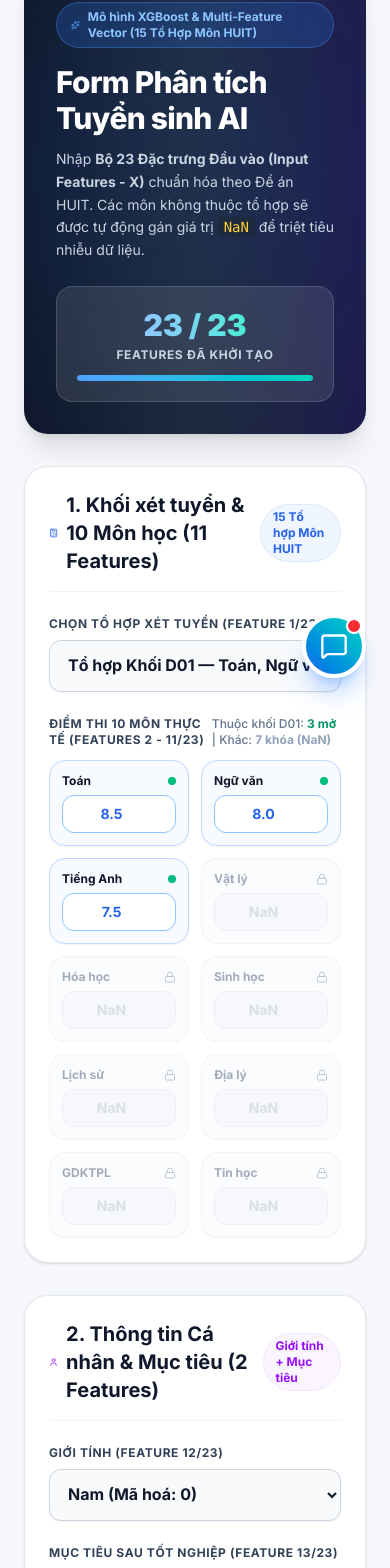
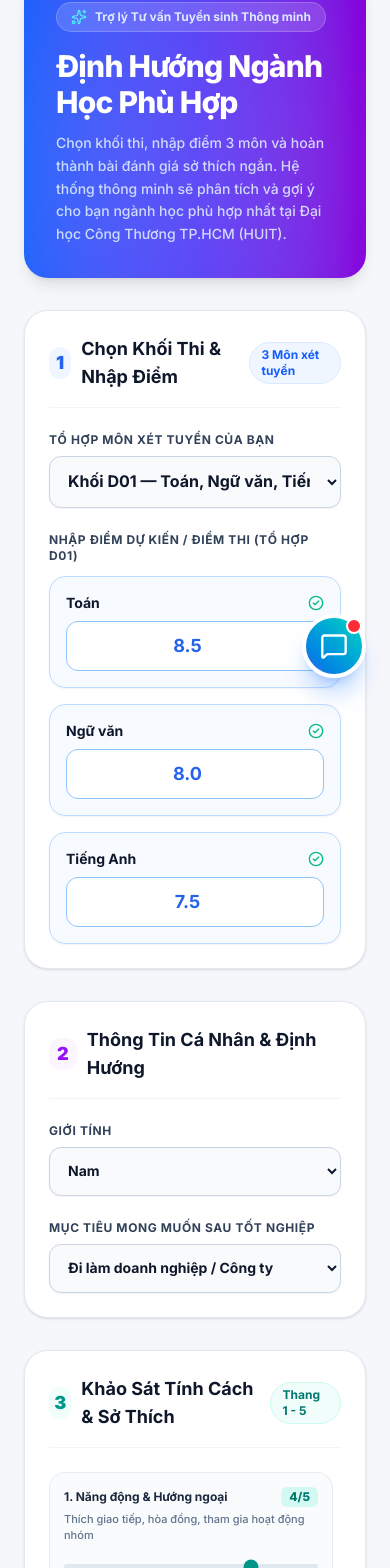
Before and after one commit to nguyenanhquan060205-lab/Thesis-EduTalk, a Next.js app in the folder web/: page /predict in a window 390 px wide. Shown: the part 142-1710 px from the top of the page. Built offline with nearby package versions, Linux system fonts and the light colour scheme.

Commit message:
fix(web): overhaul UX score input (show only 3 active subjects) and clean up dev jargon across UI

```diff
--- a/web/src/app/predict/page.tsx
+++ b/web/src/app/predict/page.tsx
@@ -3,69 +3,54 @@
 import { useState } from "react";
 import { useRouter } from "next/navigation";
 import { motion } from "framer-motion";
-import { BrainCircuit, Calculator, User, Target, Cpu, CheckCircle2, Lock, Sparkles, Sliders } from "lucide-react";
+import { BrainCircuit, Calculator, User, Target, Sparkles, Sliders, CheckCircle2, ArrowRight } from "lucide-react";
 
 // 15 Tổ hợp môn xét tuyển chuẩn HUIT
-const BLOCKS: Record<string, { subjects: string[]; name: string }> = {
-  "A00": { subjects: ["Toan", "Ly", "Hoa"], name: "Toán, Vật lý, Hóa học" },
-  "A01": { subjects: ["Toan", "Ly", "Anh"], name: "Toán, Vật lý, Tiếng Anh" },
-  "B00": { subjects: ["Toan", "Hoa", "Sinh"], name: "Toán, Hóa học, Sinh học" },
-  "B08": { subjects: ["Toan", "Sinh", "Anh"], name: "Toán, Sinh học, Tiếng Anh" },
-  "C00": { subjects: ["Van", "Su", "Dia"], name: "Ngữ văn, Lịch sử, Địa lý" },
-  "C01": { subjects: ["Van", "Toan", "Ly"], name: "Ngữ văn, Toán, Vật lý" },
-  "C02": { subjects: ["Van", "Toan", "Hoa"], name: "Ngữ văn, Toán, Hóa học" },
-  "C03": { subjects: ["Van", "Toan", "Su"], name: "Ngữ văn, Toán, Lịch sử" },
-  "D01": { subjects: ["Toan", "Van", "Anh"], name: "Toán, Ngữ văn, Tiếng Anh" },
-  "D07": { subjects: ["Toan", "Hoa", "Anh"], name: "Toán, Hóa học, Tiếng Anh" },
-  "D09": { subjects: ["Toan", "Su", "Anh"], name: "Toán, Lịch sử, Tiếng Anh" },
-  "D14": { subjects: ["Van", "Su", "Anh"], name: "Ngữ văn, Lịch sử, Tiếng Anh" },
-  "D15": { subjects: ["Van", "Su", "Anh"], name: "Ngữ văn, Lịch sử, Tiếng Anh" },
-  "X01": { subjects: ["Toan", "Van", "GD"], name: "Toán, Ngữ văn, GDKTPL" },
-  "X26": { subjects: ["Toan", "Tin", "Anh"], name: "Toán, Tin học, Tiếng Anh" },
+const BLOCKS: Record<string, { subjects: { id: string; label: string }[]; name: string }> = {
+  "A00": { subjects: [{ id: "Toan", label: "Toán" }, { id: "Ly", label: "Vật lý" }, { id: "Hoa", label: "Hóa học" }], name: "Toán, Vật lý, Hóa học" },
+  "A01": { subjects: [{ id: "Toan", label: "Toán" }, { id: "Ly", label: "Vật lý" }, { id: "Anh", label: "Tiếng Anh" }], name: "Toán, Vật lý, Tiếng Anh" },
+  "B00": { subjects: [{ id: "Toan", label: "Toán" }, { id: "Hoa", label: "Hóa học" }, { id: "Sinh", label: "Sinh học" }], name: "Toán, Hóa học, Sinh học" },
+  "B08": { subjects: [{ id: "Toan", label: "Toán" }, { id: "Sinh", label: "Sinh học" }, { id: "Anh", label: "Tiếng Anh" }], name: "Toán, Sinh học, Tiếng Anh" },
+  "C00": { subjects: [{ id: "Van", label: "Ngữ văn" }, { id: "Su", label: "Lịch sử" }, { id: "Dia", label: "Địa lý" }], name: "Ngữ văn, Lịch sử, Địa lý" },
+  "C01": { subjects: [{ id: "Van", label: "Ngữ văn" }, { id: "Toan", label: "Toán" }, { id: "Ly", label: "Vật lý" }], name: "Ngữ văn, Toán, Vật lý" },
+  "C02": { subjects: [{ id: "Van", label: "Ngữ văn" }, { id: "Toan", label: "Toán" }, { id: "Hoa", label: "Hóa học" }], name: "Ngữ văn, Toán, Hóa học" },
+  "C03": { subjects: [{ id: "Van", label: "Ngữ văn" }, { id: "Toan", label: "Toán" }, { id: "Su", label: "Lịch sử" }], name: "Ngữ văn, Toán, Lịch sử" },
+  "D01": { subjects: [{ id: "Toan", label: "Toán" }, { id: "Van", label: "Ngữ văn" }, { id: "Anh", label: "Tiếng Anh" }], name: "Toán, Ngữ văn, Tiếng Anh" },
+  "D07": { subjects: [{ id: "Toan", label: "Toán" }, { id: "Hoa", label: "Hóa học" }, { id: "Anh", label: "Tiếng Anh" }], name: "Toán, Hóa học, Tiếng Anh" },
+  "D09": { subjects: [{ id: "Toan", label: "Toán" }, { id: "Su", label: "Lịch sử" }, { id: "Anh", label: "Tiếng Anh" }], name: "Toán, Lịch sử, Tiếng Anh" },
+  "D14": { subjects: [{ id: "Van", label: "Ngữ văn" }, { id: "Su", label: "Lịch sử" }, { id: "Anh", label: "Tiếng Anh" }], name: "Ngữ văn, Lịch sử, Tiếng Anh" },
+  "D15": { subjects: [{ id: "Van", label: "Ngữ văn" }, { id: "Su", label: "Lịch sử" }, { id: "Anh", label: "Tiếng Anh" }], name: "Ngữ văn, Lịch sử, Tiếng Anh" },
+  "X01": { subjects: [{ id: "Toan", label: "Toán" }, { id: "Van", label: "Ngữ văn" }, { id: "GD", label: "GDKTPL" }], name: "Toán, Ngữ văn, GDKTPL" },
+  "X26": { subjects: [{ id: "Toan", label: "Toán" }, { id: "Tin", label: "Tin học" }, { id: "Anh", label: "Tiếng Anh" }], name: "Toán, Tin học, Tiếng Anh" },
 };
-
-// 10 Môn học thi tốt nghiệp HUIT
-const SUBJECTS = [
-  { id: "Toan", label: "Toán" },
-  { id: "Van", label: "Ngữ văn" },
-  { id: "Anh", label: "Tiếng Anh" },
-  { id: "Ly", label: "Vật lý" },
-  { id: "Hoa", label: "Hóa học" },
-  { id: "Sinh", label: "Sinh học" },
-  { id: "Su", label: "Lịch sử" },
-  { id: "Dia", label: "Địa lý" },
-  { id: "GD", label: "GDKTPL" },
-  { id: "Tin", label: "Tin học" }
-];
 
 // 10 Chỉ số Tính cách / Sở thích
 const TRAITS = [
-  { id: "nangdong", label: "Năng động & Hướng ngoại", desc: "Thích giao tiếp, hòa đồng" },
-  { id: "logic", label: "Tư duy Logic & Phân tích", desc: "Giỏi giải quyết vấn đề toán học" },
-  { id: "sangtao", label: "Sáng tạo & Thẩm mỹ", desc: "Thiết kế, vẽ, đồ họa" },
-  { id: "congnghe", label: "Đam mê Công nghệ & Số hóa", desc: "Thích máy tính, lập trình, gadget" },
-  { id: "xahoi", label: "Thích làm việc với Con người", desc: "Tư vấn, giảng dạy, nhân sự" },
-  { id: "tomo", label: "Tò mò & Thích khám phá", desc: "Tìm hiểu cơ chế hoạt động vạn vật" },
-  { id: "camthong", label: "Cảm thông & Thấu hiểu", desc: "Lắng nghe, tâm lý, chia sẻ" },
-  { id: "suckhoe", label: "Quan tâm Sức khỏe/Y tế", desc: "Sinh học, dược phẩm, dinh dưỡng" },
-  { id: "kinhdoanh", label: "Máu kinh doanh & Lãnh đạo", desc: "Quản lý, thương mại, tài chính" },
-  { id: "nghethuat", label: "Năng khiếu Nghệ thuật/Âm nhạc", desc: "Âm nhạc, diễn xuất, truyền thông" }
+  { id: "nangdong", label: "Năng động & Hướng ngoại", desc: "Thích giao tiếp, hòa đồng, tham gia hoạt động nhóm" },
+  { id: "logic", label: "Tư duy Logic & Phân tích", desc: "Thích giải quyết bài toán khó, tư duy hệ thống" },
+  { id: "sangtao", label: "Sáng tạo & Nghệ thuật", desc: "Đam mê thiết kế, tưởng tượng, ý tưởng mới" },
+  { id: "congnghe", label: "Đam mê Công nghệ & Máy tính", desc: "Yêu thích tìm hiểu phần mềm, lập trình, thiết bị công nghệ" },
+  { id: "xahoi", label: "Thích làm việc với Con người", desc: "Thích tư vấn, chăm sóc, chia sẻ kinh nghiệm" },
+  { id: "tomo", label: "Tò mò & Thích nghiên cứu", desc: "Thích khám phá nguyên lý hoạt động của vạn vật" },
+  { id: "camthong", label: "Cảm thông & Thấu hiểu", desc: "Lắng nghe, thấu hiểu cảm xúc của người khác" },
+  { id: "suckhoe", label: "Quan tâm Sức khỏe & Y sinh", desc: "Hứng thú với y tế, dinh dưỡng, sinh học" },
+  { id: "kinhdoanh", label: "Kinh doanh & Lãnh đạo", desc: "Muốn làm chủ, quản lý dự án, tài chính" },
+  { id: "nghethuat", label: "Năng khiếu Truyền thông & Âm nhạc", desc: "Yêu thích âm nhạc, truyền thông, sự kiện" }
 ];
 
 export default function PredictPage() {
   const router = useRouter();
 
-  // State 23 Input Features
-  const [block, setBlock] = useState<string>("D01"); // 1 feature: Mã tổ hợp
-  const [gender, setGender] = useState<number>(0); // 1 feature: Giới tính (0: Nam, 1: Nữ)
-  const [goal, setGoal] = useState<number>(1); // 1 feature: Mục tiêu sau tốt nghiệp (1..4)
+  const [block, setBlock] = useState<string>("D01");
+  const [gender, setGender] = useState<number>(0);
+  const [goal, setGoal] = useState<number>(1);
   const [scores, setScores] = useState<Record<string, string>>({
     Toan: "8.5", Van: "8.0", Anh: "7.5"
-  }); // 10 features: Điểm thi 10 môn
+  });
   const [traits, setTraits] = useState<Record<string, number>>({
     nangdong: 4, logic: 5, sangtao: 3, congnghe: 5, xahoi: 3,
     tomo: 4, camthong: 3, suckhoe: 2, kinhdoanh: 4, nghethuat: 2
-  }); // 10 features: Tính cách
+  });
 
   const [isPredicting, setIsPredicting] = useState(false);
 
@@ -75,150 +60,113 @@ export default function PredictPage() {
     const activeSubs = BLOCKS[newBlock]?.subjects || [];
     const newScores: Record<string, string> = {};
     activeSubs.forEach(sub => {
-      newScores[sub] = (Math.random() * 2 + 7.5).toFixed(1);
+      newScores[sub.id] = "8.0";
     });
     setScores(newScores);
   };
 
   const handlePredict = () => {
-    if (!block) return alert("Vui lòng chọn Tổ hợp khối thi!");
+    if (!block) return alert("Vui lòng chọn Tổ hợp xét tuyển!");
     setIsPredicting(true);
     setTimeout(() => {
       router.push("/result");
-    }, 1800);
+    }, 1500);
   };
 
-  const activeSubjectCount = (BLOCKS[block]?.subjects || []).length;
-  const totalConfiguredFeatures = 1 + 1 + 1 + 10 + 10; // 23 features
+  const currentSubjects = BLOCKS[block]?.subjects || [];
 
   return (
     <div className="space-y-8 animate-fade-in-up mt-4 max-w-7xl mx-auto pb-16">
 
-      {/* Top Banner Header */}
-      <div className="bg-gradient-to-r from-[#0F172A] via-[#1E293B] to-[#1E1B4B] rounded-3xl p-8 md:p-10 text-white relative overflow-hidden shadow-xl">
-        <div className="absolute right-0 top-0 w-[400px] h-[400px] bg-blue-500/10 blur-[100px] rounded-full pointer-events-none" />
+      {/* Friendly Header */}
+      <div className="bg-gradient-to-r from-blue-600 via-indigo-600 to-purple-700 rounded-3xl p-8 md:p-10 text-white relative overflow-hidden shadow-lg">
+        <div className="absolute right-0 top-0 w-[400px] h-[400px] bg-white/10 blur-[90px] rounded-full pointer-events-none" />
 
-        <div className="relative z-10 flex flex-col md:flex-row md:items-center justify-between gap-6">
-          <div>
-            <div className="inline-flex items-center gap-2 bg-blue-500/20 backdrop-blur-md px-3.5 py-1.5 rounded-full border border-blue-400/30 text-xs font-bold text-blue-300 mb-4">
-              <Sparkles className="w-3.5 h-3.5 text-blue-400" />
-              Mô hình XGBoost & Multi-Feature Vector (15 Tổ Hợp Môn HUIT)
+        <div className="relative z-10 max-w-3xl">
+          <div className="inline-flex items-center gap-2 bg-white/15 backdrop-blur-md px-3.5 py-1.5 rounded-full border border-white/20 text-xs font-bold text-blue-100 mb-4">
+            <Sparkles className="w-4 h-4 text-cyan-300" />
+            Trợ lý Tư vấn Tuyển sinh Thông minh
           </div>
           <h1 className="text-3xl md:text-4xl font-extrabold tracking-tight text-white mb-3">
-              Form Phân tích Tuyển sinh AI
+            Định Hướng Ngành Học Phù Hợp
           </h1>
-            <p className="text-slate-300 text-sm md:text-base font-normal max-w-2xl leading-relaxed">
-              Nhập <strong>Bộ 23 Đặc trưng Đầu vào (Input Features - X)</strong> chuẩn hóa theo Đề án HUIT. Các môn không thuộc tổ hợp sẽ được tự động gán giá trị <code className="bg-slate-800 px-1.5 py-0.5 rounded text-amber-300">NaN</code> để triệt tiêu nhiễu dữ liệu.
+          <p className="text-blue-100/90 text-sm md:text-base font-medium leading-relaxed">
+            Chọn khối thi, nhập điểm 3 môn và hoàn thành bài đánh giá sở thích ngắn. Hệ thống thông minh sẽ phân tích và gợi ý cho bạn ngành học phù hợp nhất tại Đại học Công Thương TP.HCM (HUIT).
           </p>
-          </div>
-
-          {/* 23 Features Badge Counter */}
-          <div className="bg-white/10 backdrop-blur-md border border-white/15 p-5 rounded-2xl flex flex-col items-center justify-center shrink-0 min-w-[180px]">
-            <div className="text-3xl font-black text-transparent bg-clip-text bg-gradient-to-r from-blue-300 to-teal-300">
-              {totalConfiguredFeatures} / 23
-            </div>
-            <div className="text-xs font-bold text-slate-300 uppercase tracking-wider mt-1">
-              Features Đã Khởi Tạo
-            </div>
-            <div className="w-full bg-white/20 h-1.5 rounded-full mt-3 overflow-hidden">
-              <div className="bg-gradient-to-r from-blue-400 to-teal-400 h-full w-full rounded-full animate-pulse" />
-            </div>
-          </div>
         </div>
       </div>
 
       <div className="grid lg:grid-cols-12 gap-8">
 
-        {/* Left Column: Academics & Personal Specs (7 Cols) */}
+        {/* Left Column: Subject Selection & Personal Info (7 Cols) */}
         <div className="lg:col-span-7 space-y-8">
 
-          {/* Section 1: Exam Block & 10 Subject Scores */}
+          {/* Section 1: Subject Block & 3 Subject Inputs */}
           <motion.div
             initial={{ opacity: 0, y: 15 }}
             animate={{ opacity: 1, y: 0 }}
             className="bg-white p-6 md:p-8 rounded-3xl border border-slate-200 shadow-sm space-y-6"
           >
             <div className="flex items-center justify-between border-b border-slate-100 pb-4">
-              <h2 className="text-xl font-bold flex items-center gap-2 text-slate-900">
-                <Calculator className="w-5 h-5 text-[#2563EB]" />
-                1. Khối xét tuyển & 10 Môn học (11 Features)
+              <h2 className="text-lg font-bold flex items-center gap-2.5 text-slate-900">
+                <div className="w-8 h-8 rounded-xl bg-blue-50 text-[#2563EB] flex items-center justify-center font-black">1</div>
+                Chọn Khối Thi & Nhập Điểm
               </h2>
-              <span className="text-xs font-bold bg-blue-50 text-[#2563EB] px-3 py-1 rounded-full border border-blue-100">
-                15 Tổ hợp Môn HUIT
+              <span className="text-xs font-bold text-blue-600 bg-blue-50 px-3 py-1 rounded-full border border-blue-100">
+                3 Môn xét tuyển
               </span>
             </div>
 
             {/* Block Select */}
             <div>
               <label className="block text-xs font-bold text-slate-700 uppercase tracking-wider mb-2">
-                Chọn Tổ hợp Xét tuyển (Feature 1/23)
+                Tổ hợp môn xét tuyển của bạn
               </label>
               <select
                 value={block}
                 onChange={handleBlockChange}
-                className="w-full bg-slate-50 border border-slate-300 rounded-xl p-3.5 text-slate-900 font-bold outline-none focus:border-[#2563EB] focus:ring-4 focus:ring-blue-500/10 transition cursor-pointer shadow-xs"
+                className="w-full bg-slate-50 border border-slate-300 rounded-xl p-3.5 text-slate-900 font-bold text-base outline-none focus:border-[#2563EB] focus:ring-4 focus:ring-blue-500/10 transition cursor-pointer shadow-xs"
               >
                 {Object.keys(BLOCKS).map(b => (
-                  <option key={b} value={b}>Tổ hợp Khối {b} — {BLOCKS[b].name}</option>
+                  <option key={b} value={b}>Khối {b} — {BLOCKS[b].name}</option>
                 ))}
               </select>
             </div>
 
-            {/* 10 Subject Grid */}
+            {/* ONLY 3 SUBJECT INPUTS (UX IMPROVEMENT) */}
             <div>
-              <div className="flex justify-between items-center mb-3">
-                <label className="text-xs font-bold text-slate-700 uppercase tracking-wider">
-                  Điểm thi 10 môn thực tế (Features 2 - 11/23)
+              <label className="block text-xs font-bold text-slate-700 uppercase tracking-wider mb-3">
+                Nhập điểm dự kiến / điểm thi (Tổ hợp {block})
               </label>
-                <span className="text-xs text-slate-500 font-medium">
-                  Thuộc khối {block}: <strong className="text-emerald-600 font-bold">{activeSubjectCount} mở</strong> | Khác: <strong className="text-slate-400 font-bold">{10 - activeSubjectCount} khóa (NaN)</strong>
-                </span>
-              </div>
 
-              <div className="grid grid-cols-2 sm:grid-cols-5 gap-3">
-                {SUBJECTS.map(sub => {
-                  const isActive = BLOCKS[block]?.subjects.includes(sub.id);
-                  return (
+              <div className="grid grid-cols-1 sm:grid-cols-3 gap-4">
+                {currentSubjects.map((sub) => (
                   <div
                     key={sub.id}
-                      className={`p-3 rounded-2xl border transition-all duration-200 ${
-                        isActive
-                          ? 'bg-blue-50/50 border-blue-200 shadow-xs'
-                          : 'bg-slate-50/80 border-slate-200/80 opacity-60'
-                      }`}
+                    className="p-4 rounded-2xl bg-blue-50/50 border border-blue-200 shadow-xs flex flex-col justify-between"
                   >
-                      <div className="flex justify-between items-center mb-1.5">
-                        <span className={`text-xs font-bold ${isActive ? 'text-slate-900' : 'text-slate-500'}`}>
-                          {sub.label}
-                        </span>
-                        {isActive ? (
-                          <span className="w-2 h-2 rounded-full bg-emerald-500"></span>
-                        ) : (
-                          <Lock className="w-3 h-3 text-slate-400" />
-                        )}
+                    <div className="flex justify-between items-center mb-2">
+                      <span className="text-sm font-bold text-slate-900">{sub.label}</span>
+                      <CheckCircle2 className="w-4 h-4 text-emerald-500" />
                     </div>
 
                     <input
                       type="number"
                       step="0.1"
-                        disabled={!isActive}
+                      min="0"
+                      max="10"
                       value={scores[sub.id] || ""}
                       onChange={(e) => setScores({...scores, [sub.id]: e.target.value})}
-                        className={`w-full text-center py-2 rounded-xl border text-sm font-mono font-bold outline-none transition ${
-                          isActive
-                            ? 'bg-white border-blue-300 text-[#2563EB] focus:ring-2 focus:ring-blue-500/20'
-                            : 'bg-slate-100 border-slate-200 text-slate-400 cursor-not-allowed'
-                        }`}
-                        placeholder="NaN"
+                      className="w-full text-center py-2.5 rounded-xl border border-blue-300 bg-white text-[#2563EB] font-bold text-lg outline-none focus:ring-4 focus:ring-blue-500/15 transition"
+                      placeholder="0.0"
                     />
                   </div>
-                  );
-                })}
+                ))}
               </div>
             </div>
           </motion.div>
 
-          {/* Section 2: Gender & Career Goal (2 Features) */}
+          {/* Section 2: Personal Info & Career Orientation */}
           <motion.div
             initial={{ opacity: 0, y: 15 }}
             animate={{ opacity: 1, y: 0 }}
@@ -226,43 +174,42 @@ export default function PredictPage() {
             className="bg-white p-6 md:p-8 rounded-3xl border border-slate-200 shadow-sm space-y-6"
           >
             <div className="flex items-center justify-between border-b border-slate-100 pb-4">
-              <h2 className="text-xl font-bold flex items-center gap-2 text-slate-900">
-                <User className="w-5 h-5 text-purple-600" />
-                2. Thông tin Cá nhân & Mục tiêu (2 Features)
+              <h2 className="text-lg font-bold flex items-center gap-2.5 text-slate-900">
+                <div className="w-8 h-8 rounded-xl bg-purple-50 text-purple-600 flex items-center justify-center font-black">2</div>
+                Thông Tin Cá Nhân & Định Hướng
               </h2>
-              <span className="text-xs font-bold bg-purple-50 text-purple-600 px-3 py-1 rounded-full border border-purple-100">
-                Giới tính + Mục tiêu
-              </span>
             </div>
 
             <div className="grid sm:grid-cols-2 gap-6">
+              {/* Gender */}
               <div>
                 <label className="block text-xs font-bold text-slate-700 uppercase tracking-wider mb-2">
-                  Giới tính (Feature 12/23)
+                  Giới tính
                 </label>
                 <select
                   value={gender}
                   onChange={(e) => setGender(Number(e.target.value))}
-                  className="w-full bg-slate-50 border border-slate-300 rounded-xl p-3.5 text-slate-900 font-bold outline-none focus:border-purple-500 focus:ring-4 focus:ring-purple-500/10 transition cursor-pointer shadow-xs"
+                  className="w-full bg-slate-50 border border-slate-300 rounded-xl p-3.5 text-slate-900 font-bold text-sm outline-none focus:border-purple-500 focus:ring-4 focus:ring-purple-500/10 transition cursor-pointer shadow-xs"
                 >
-                  <option value={0}>Nam (Mã hoá: 0)</option>
-                  <option value={1}>Nữ (Mã hoá: 1)</option>
+                  <option value={0}>Nam</option>
+                  <option value={1}>Nữ</option>
                 </select>
               </div>
 
+              {/* Goal */}
               <div>
                 <label className="block text-xs font-bold text-slate-700 uppercase tracking-wider mb-2">
-                  Mục tiêu Sau Tốt nghiệp (Feature 13/23)
+                  Mục tiêu mong muốn sau tốt nghiệp
                 </label>
                 <select
                   value={goal}
                   onChange={(e) => setGoal(Number(e.target.value))}
-                  className="w-full bg-slate-50 border border-slate-300 rounded-xl p-3.5 text-slate-900 font-bold outline-none focus:border-purple-500 focus:ring-4 focus:ring-purple-500/10 transition cursor-pointer shadow-xs"
+                  className="w-full bg-slate-50 border border-slate-300 rounded-xl p-3.5 text-slate-900 font-bold text-sm outline-none focus:border-purple-500 focus:ring-4 focus:ring-purple-500/10 transition cursor-pointer shadow-xs"
                 >
-                  <option value={1}>1: Đi làm doanh nghiệp / Công ty ngay</option>
-                  <option value={2}>2: Nghiên cứu sinh / Học Cao học</option>
-                  <option value={3}>3: Khởi nghiệp / Tự kinh doanh</option>
-                  <option value={4}>4: Chưa xác định rõ (AI chống nhiễu)</option>
+                  <option value={1}>Đi làm doanh nghiệp / Công ty</option>
+                  <option value={2}>Nghiên cứu / Học tiếp cao học</option>
+                  <option value={3}>Tự khởi nghiệp / Kinh doanh</option>
+                  <option value={4}>Chưa xác định cụ thể</option>
                 </select>
               </div>
             </div>
@@ -270,7 +217,7 @@ export default function PredictPage() {
 
         </div>
 
-        {/* Right Column: 10 Personality Traits & Submit (5 Cols) */}
+        {/* Right Column: Personality Assessment (5 Cols) */}
         <div className="lg:col-span-5 space-y-6">
           <motion.div
             initial={{ opacity: 0, y: 15 }}
@@ -280,24 +227,24 @@ export default function PredictPage() {
           >
             <div>
               <div className="flex items-center justify-between border-b border-slate-100 pb-4 mb-6">
-                <h2 className="text-xl font-bold flex items-center gap-2 text-slate-900">
-                  <Sliders className="w-5 h-5 text-teal-600" />
-                  3. 10 Chỉ số Tính cách (10 Features)
+                <h2 className="text-lg font-bold flex items-center gap-2.5 text-slate-900">
+                  <div className="w-8 h-8 rounded-xl bg-teal-50 text-teal-600 flex items-center justify-center font-black">3</div>
+                  Khảo Sát Tính Cách & Sở Thích
                 </h2>
                 <span className="text-xs font-bold bg-teal-50 text-teal-700 px-3 py-1 rounded-full border border-teal-100">
-                  Thang điểm 1 - 5
+                  Thang 1 - 5
                 </span>
               </div>
 
               <div className="space-y-4 max-h-[460px] overflow-y-auto pr-2 custom-scrollbar">
                 {TRAITS.map((trait, idx) => (
-                  <div key={trait.id} className="bg-slate-50/70 p-3.5 rounded-2xl border border-slate-200/60 hover:bg-slate-50 transition">
+                  <div key={trait.id} className="bg-slate-50/80 p-3.5 rounded-2xl border border-slate-200/70 hover:bg-slate-50 transition">
                     <div className="flex justify-between items-center mb-1">
                       <span className="font-bold text-xs text-slate-800">
-                        {idx + 14}. {trait.label}
+                        {idx + 1}. {trait.label}
                       </span>
-                      <span className="text-xs font-extrabold text-teal-700 bg-teal-100/70 px-2 py-0.5 rounded-md">
-                        Mức {traits[trait.id] || 3}/5
+                      <span className="text-xs font-extrabold text-teal-700 bg-teal-100/80 px-2 py-0.5 rounded-md">
+                        {traits[trait.id] || 3}/5
                       </span>
                     </div>
                     <p className="text-[11px] text-slate-500 mb-2 font-medium">{trait.desc}</p>
@@ -317,12 +264,12 @@ export default function PredictPage() {
               <button
                 onClick={handlePredict}
                 disabled={isPredicting}
-                className="w-full py-4 rounded-2xl bg-[#2563EB] hover:bg-[#1d4ed8] text-white font-bold text-base shadow-lg shadow-blue-500/25 flex items-center justify-center gap-2.5 transition-all disabled:opacity-70 disabled:cursor-not-allowed hover:-translate-y-0.5"
+                className="w-full py-4 rounded-2xl bg-[#2563EB] hover:bg-[#1d4ed8] text-white font-bold text-base shadow-lg shadow-blue-500/25 flex items-center justify-center gap-2 transition-all disabled:opacity-70 disabled:cursor-not-allowed hover:-translate-y-0.5"
               >
                 {isPredicting ? (
-                  <><Cpu className="w-5 h-5 animate-spin" /> Đang truyền Vector 23 Features vào XGBoost...</>
+                  <><BrainCircuit className="w-5 h-5 animate-spin" /> Đang phân tích kết quả...</>
                 ) : (
-                  <><BrainCircuit className="w-5 h-5" /> Trích xuất 23 Features & Dự đoán</>
+                  <><span>Xem Gợi Ý Ngành Học</span> <ArrowRight className="w-5 h-5" /></>
                 )}
               </button>
             </div>
```
Also changed, not shown: web/src/app/page.tsx (+12 -12 lines), web/src/app/result/page.tsx (+37 -38 lines), 1 other file (tests, documents, lock files or other folders). Lines whose indentation alone changed are shown as unchanged.
